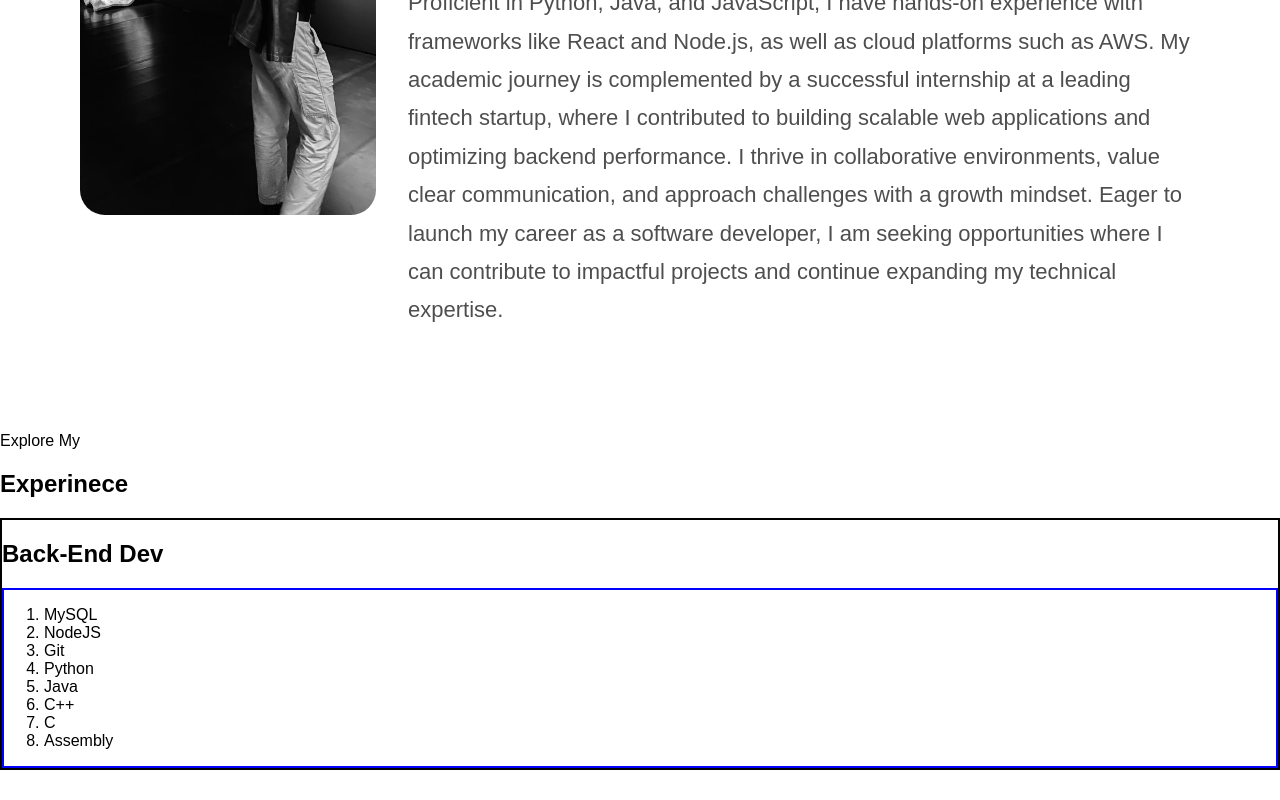
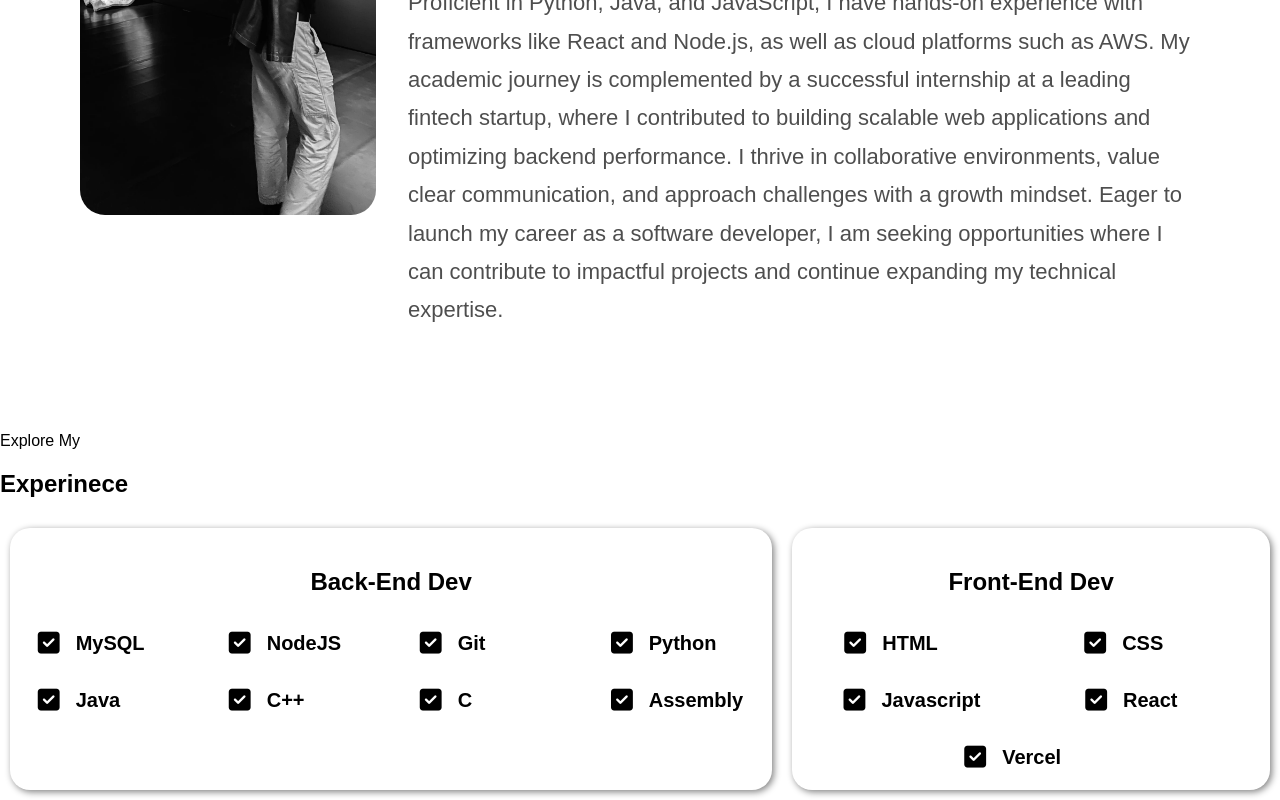
Before and after one commit to JSenk347/portfolio-fe, a React (Vite) app: page / in a window 1280 px wide. Shown: the part 1221-2021 px from the top of the page. Before the commit the page ends 1991 px from the top, so only its background shows below. Built offline with nearby package versions, Linux system fonts and the light colour scheme; a web font is replaced by a local one.

Commit message:
almost done experience section

```diff
--- a/src/components/experience/XP.jsx
+++ b/src/components/experience/XP.jsx
@@ -9,17 +9,16 @@ const XP = () => {
                     <p>Explore My</p>
                     <h1>Experinece</h1>
                 </div>
-            <div className={styles.cardContainers}>
-            </div>
+                <div className={styles.xpCardsContainer}>
                     <XPCard
                         title="Back-End Dev"
                         skills={["MySQL", "NodeJS", "Git", "Python", "Java", "C++", "C", "Assembly"]}
                     />
-
-                {/* <XPCard
+                    <XPCard
                         title="Front-End Dev"
                         skills={["HTML", "CSS", "Javascript", "React", "Vercel"]}
-                > */}
+                    />
+                </div>
 
             </div>
         </>
--- a/src/components/experience/XP.module.css
+++ b/src/components/experience/XP.module.css
@@ -0,0 +1,11 @@
+.xpCardsContainer{
+    display: flex;
+    justify-content: space-evenly;
+    flex-wrap: nowrap;
+}
+
+@media (max-width: 768px){
+    .xpCardsContainer{
+    flex-wrap: wrap;
+}
+}
--- a/src/components/experience/xp-card/XPCard.jsx
+++ b/src/components/experience/xp-card/XPCard.jsx
@@ -4,16 +4,20 @@ const XPCard = (props) => {
     /* ".map(FOR EACH skill IN skills, DO <li key=..."*/
     /* index is the CURRENT INDEX of the loop from .
     /* .map() SYNTAX: .map(currVal (req), index (opt), array (opt))*/
-    const skills = props.skills.map((skills, index) => <li key={index}>{skills}</li>);
+    const skills = props.skills.map((skills, index) =>
+        <div className={styles.skill}>
+            <i className="fa-solid fa-square-check"></i>
+            <li key={index}>{skills}</li>
+        </div>
+    );
 
-    return(
+    return (
         <>
             <div className={styles.xpCardContainer}>
                 <h2>{props.title}</h2>
                 <div className={styles.skillsContainer}>
-                    <ol>{skills}</ol>
+                    {skills}
                 </div>
-
             </div>
         </>
     );
--- a/src/components/experience/xp-card/XPCard.module.css
+++ b/src/components/experience/xp-card/XPCard.module.css
@@ -1,9 +1,34 @@
 .xpCardContainer{
-    border: 2px solid black;
+    border-radius: 20px;
+    box-shadow: 2px 2px 7px gray;
+    margin: 10px;
+}
+.xpCardContainer h2{
+    padding-top: 20px;
+    text-align: center;
 }
 .skillsContainer{
-    border: 2px solid blue;
+    display: flex;
+    flex-wrap: wrap;
+    justify-content: space-around;
+    align-items: center;
+    padding: 15px;
+    padding-bottom: 20px;
+    gap: 2rem;
 }
-.skillsContainer{
-
+.skill{
+    list-style: none;
+    /*flex: 0 1 calc(40% - 0.5rem);*/
+    display: flex;
+    align-items: center;
+    font-weight: bold;
+    width: max-content;
+    min-width: 15ch;
+    gap: 1rem;
 }
+.skill li{
+    font-size: clamp(15px, 2vw, 20px);
+}
+.skill i{
+    font-size: clamp(20px, 2vw, 25px);
+}
```
Lines whose indentation alone changed are shown as unchanged.
